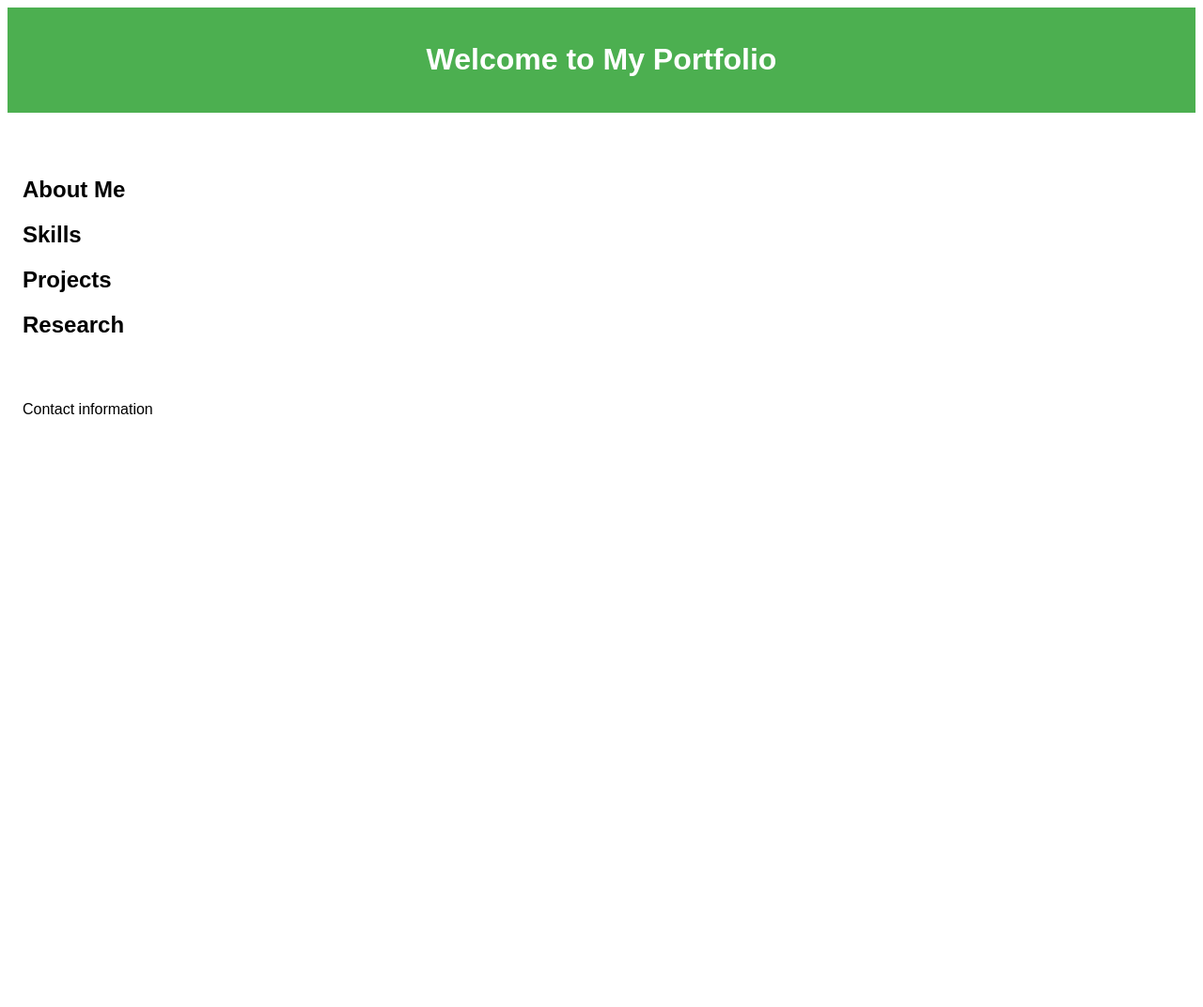
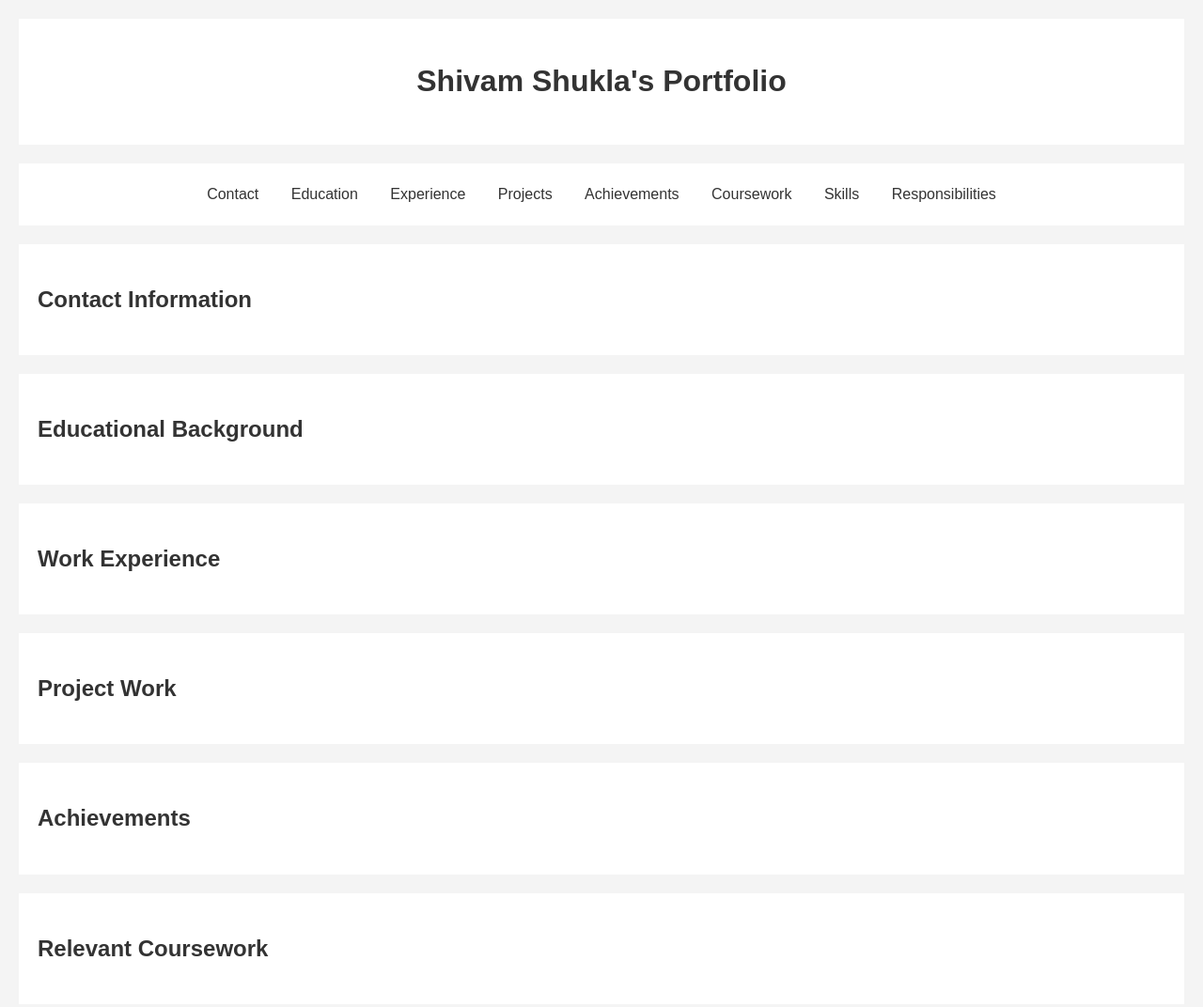
Before and after one commit to SaShukla090/shivamshukla, a plain HTML site: page index.html in a window 1280 px wide. Shown: the top 1072 px of the page at 94% size. Before the commit the page ends 800 px from the top, so only its background shows below. Drawn offline with Linux system fonts and the light colour scheme.

Commit message:
1 commit

```diff
--- a/index.html
+++ b/index.html
@@ -1,38 +1,79 @@
 <!DOCTYPE html>
-<html lang="en">
+<html>
 <head>
-    <meta charset="UTF-8">
-    <title>Your Portfolio</title>
-    <link rel="stylesheet" href="style.css">
+    <title>Shivam Shukla's Portfolio</title>
+    <link rel="stylesheet" type="text/css" href="style.css">
 </head>
 <body>
     <header>
-        <h1>Welcome to My Portfolio</h1>
+        <h1>Shivam Shukla's Portfolio</h1>
     </header>
+
     <nav>
-        <!-- Navigation Links -->
+        <a href="#contact-info">Contact</a>
+        <a href="#education">Education</a>
+        <a href="#experience">Experience</a>
+        <a href="#projects">Projects</a>
+        <a href="#achievements">Achievements</a>
+        <a href="#coursework">Coursework</a>
+        <a href="#skills">Skills</a>
+        <a href="#responsibilities">Responsibilities</a>
     </nav>
+
     <main>
-        <section id="about-me">
-            <h2>About Me</h2>
-            <!-- Content here -->
+        <!-- Contact Information -->
+        <section id="contact-info">
+            <h2>Contact Information</h2>
+            <!-- ...Your Content... -->
         </section>
+
+        <!-- Educational Background -->
+        <section id="education">
+            <h2>Educational Background</h2>
+            <!-- ...Your Content... -->
+        </section>
+
+        <!-- Work Experience -->
+        <section id="experience">
+            <h2>Work Experience</h2>
+            <!-- ...Your Content... -->
+        </section>
+
+        <!-- Projects -->
+        <section id="projects">
+            <h2>Project Work</h2>
+            <!-- ...Your Content... -->
+        </section>
+
+        <!-- Achievements -->
+        <section id="achievements">
+            <h2>Achievements</h2>
+            <!-- ...Your Content... -->
+        </section>
+
+        <!-- Relevant Coursework -->
+        <section id="coursework">
+            <h2>Relevant Coursework</h2>
+            <!-- ...Your Content... -->
+        </section>
+
+        <!-- Technical Skills -->
         <section id="skills">
-            <h2>Skills</h2>
-            <!-- Content here -->
+            <h2>Technical Skills</h2>
+            <!-- ...Your Content... -->
         </section>
-        <section id="projects">
-            <h2>Projects</h2>
-            <!-- Content here -->
-        </section>
-        <section id="research">
-            <h2>Research</h2>
-            <!-- Content here -->
+
+        <!-- Positions of Responsibility -->
+        <section id="responsibilities">
+            <h2>Positions of Responsibility</h2>
+            <!-- ...Your Content... -->
         </section>
     </main>
+
     <footer>
-        <p>Contact information</p>
+        <p>&copy; 2023 Shivam Shukla</p>
     </footer>
+
     <script src="script.js"></script>
 </body>
 </html>
--- a/script.js
+++ b/script.js
@@ -0,0 +1,10 @@
+// Simple smooth scrolling
+document.querySelectorAll('a[href^="#"]').forEach(anchor => {
+    anchor.addEventListener('click', function(e) {
+        e.preventDefault();
+
+        document.querySelector(this.getAttribute('href')).scrollIntoView({
+            behavior: 'smooth'
+        });
+    });
+});
--- a/style.css
+++ b/style.css
@@ -1,14 +1,35 @@
 body {
     font-family: Arial, sans-serif;
+    line-height: 1.6;
+    margin: 0;
+    padding: 0;
+    background-color: #f4f4f4;
+}
+
+header, nav, section, footer {
+    margin: 20px;
+    padding: 20px;
+    background: #fff;
 }
 
 header {
-    background-color: #4CAF50;
-    color: white;
     text-align: center;
-    padding: 1em;
 }
 
-nav, main, footer {
-    padding: 1em;
+h1, h2 {
+    color: #333;
 }
+
+nav {
+    text-align: center;
+}
+
+nav a {
+    margin: 0 15px;
+    text-decoration: none;
+    color: #333;
+}
+
+footer {
+    text-align: center;
+}
```
